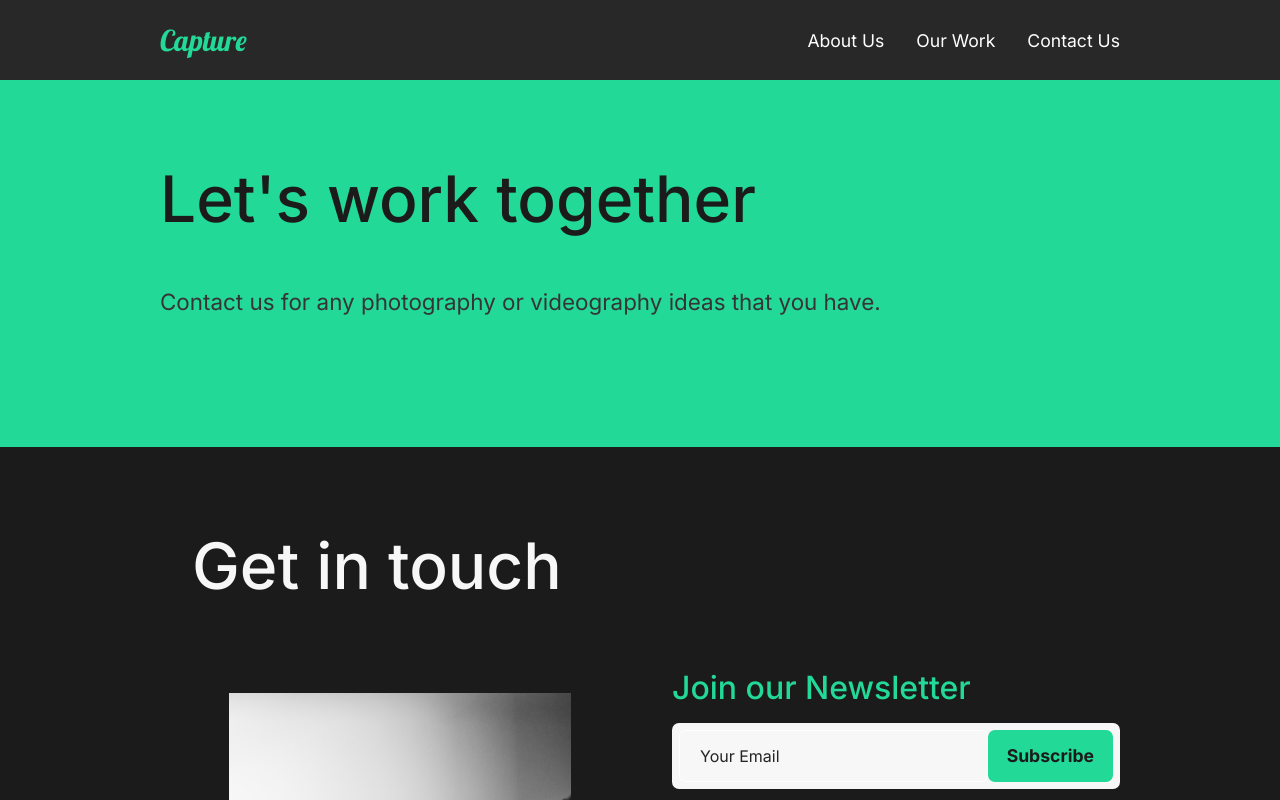
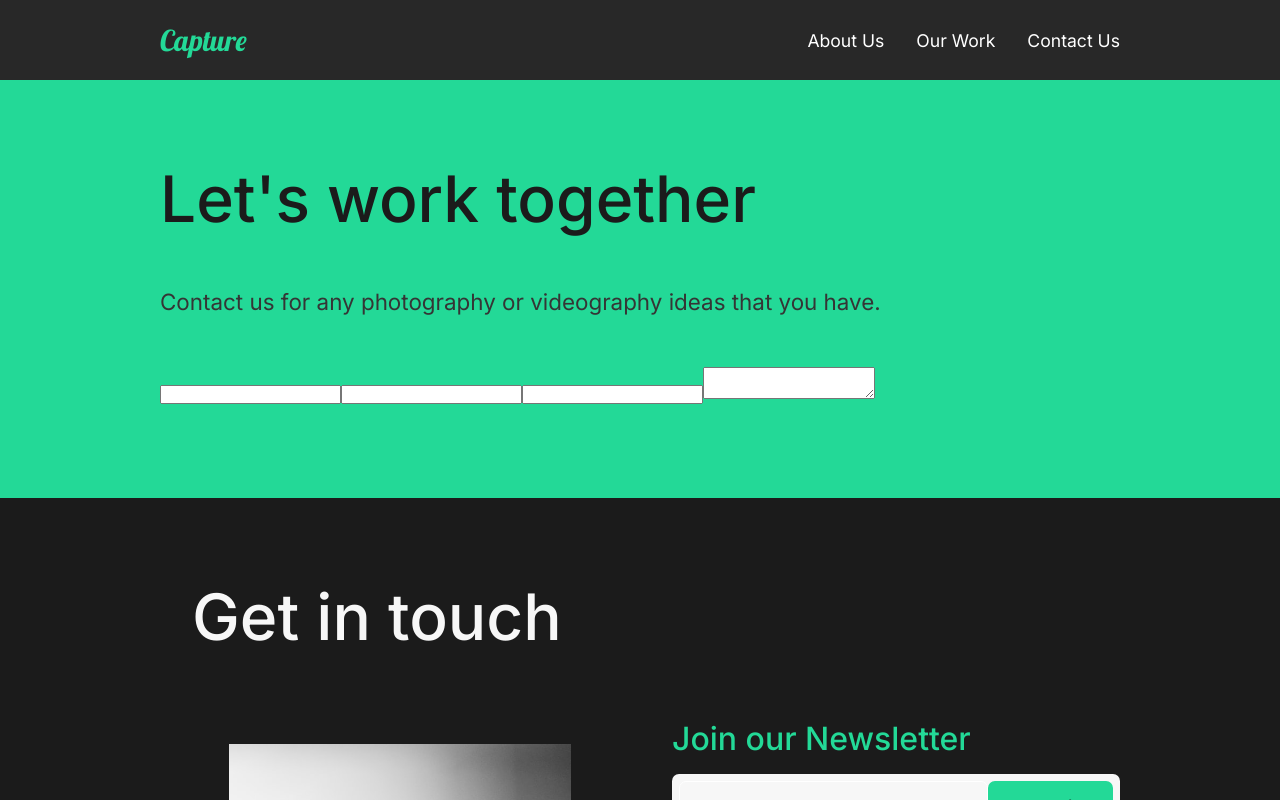
Before and after one commit to sujoyduttajad/Capture-Portfolio, a React (Create React App) app: page /contact in a window 1280 px wide. Shown: the top 800 px of the page. Built offline with nearby package versions, Linux system fonts and the light colour scheme.

Commit message:
Update ContactForm.js

```diff
--- a/src/components/ContactForm.js
+++ b/src/components/ContactForm.js
@@ -21,6 +21,9 @@ const FormTitle = styled(motion.div)`
     color: #353535;
   }
 `;
+const FormContainer = styled(motion.form)`
+
+`;
 
 const ContactForm = () => {
   return (
@@ -37,6 +40,21 @@ const ContactForm = () => {
             Contact us for any photography or videography ideas that you have.
           </motion.p>
         </FormTitle>
+        <FormContainer>
+          <label>
+            <input name="Full Name" />
+          </label>
+          <label>
+            <input name="Your Email" />
+          </label>
+          <label>
+            <input name="Interest" />
+          </label>
+          <label>
+            <textarea></textarea>
+          </label>
+          <button></button>
+        </FormContainer>
       </Hide>
     </ContactStyle>
   );
```
